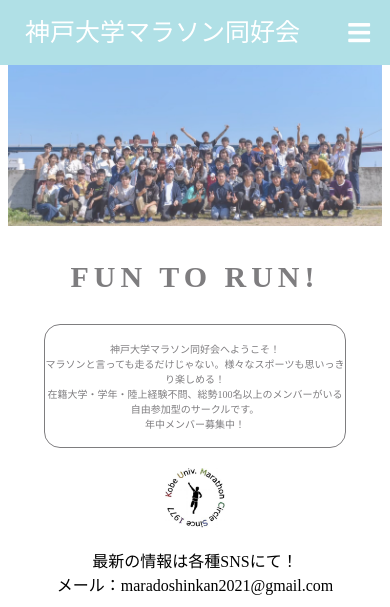
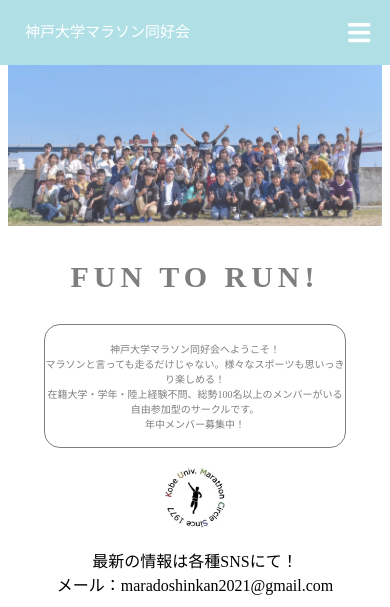
Before and after one commit to AoiKawahara/maradoTopPage, a plain HTML site: page index.html in a window 390 px wide. Shown: the top 607 px of the page. Drawn offline with Linux system fonts and the light colour scheme.

Commit message:
Update top.css

```diff
--- a/top.css
+++ b/top.css
@@ -165,6 +165,10 @@ footer {
 }
 
 @media (max-width: 750px) {
+    .header-logo a {
+        font-size: 15px;
+    }
+
     .header-menu {
         display: none;
     }
```
